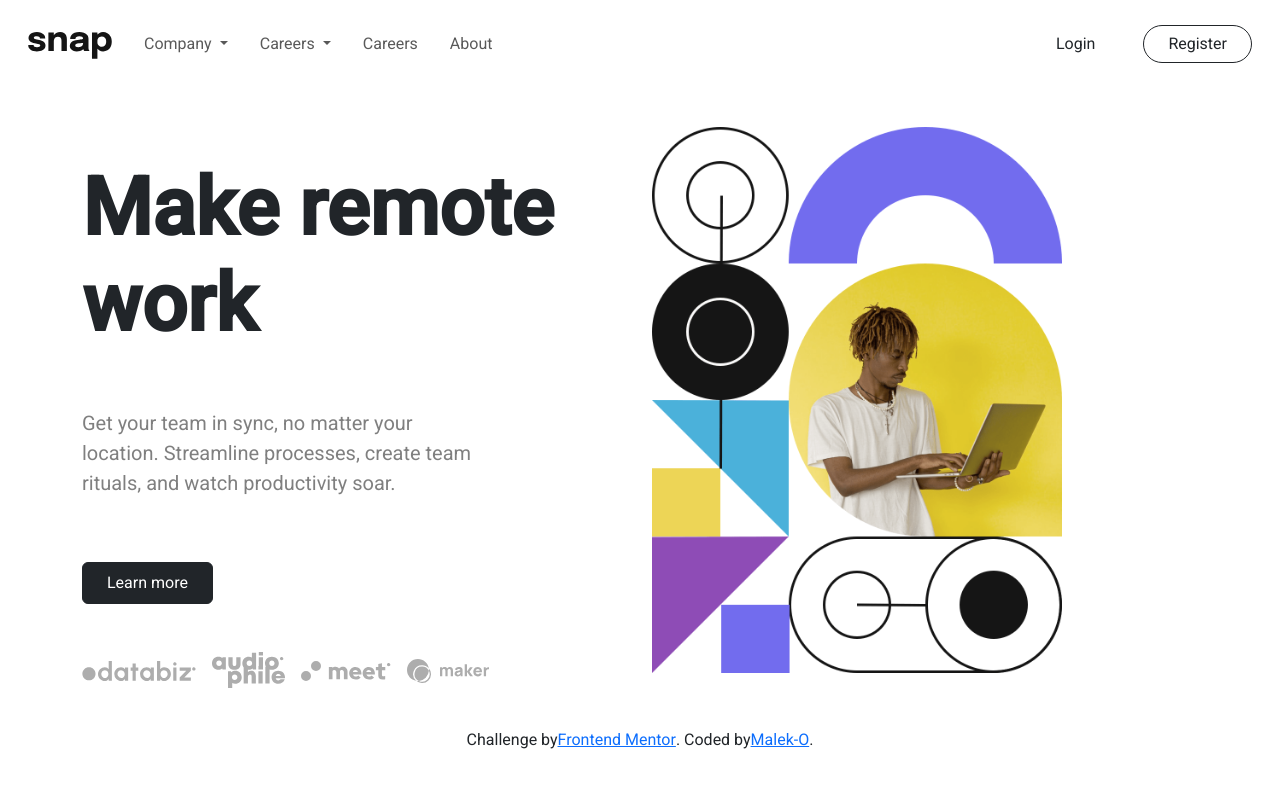
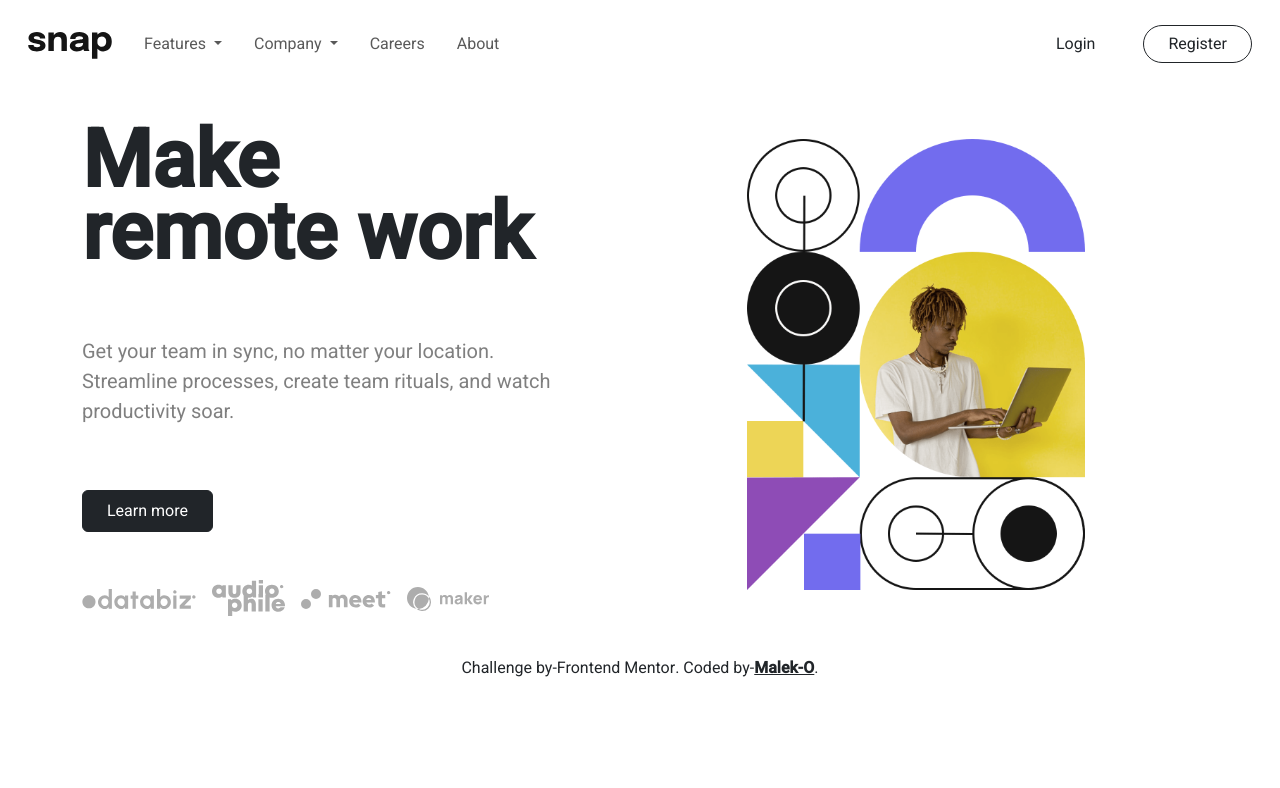
Before and after one commit to Malek-O/intro-section-with-dropdown-navigation-main, a plain HTML site: page index.html in a window 1280 px wide. Drawn offline with Linux system fonts and the light colour scheme.

Commit message:
style: fixing aligment and adding transition

```diff
--- a/css/style.css
+++ b/css/style.css
@@ -17,12 +17,35 @@ body {
     max-width: 75%;
 }
 
+.imgw {
+    max-width: 400px;
+}
+
+.negm {
+    margin-top: -2rem;
+}
+
 .hov:hover {
     background-color: transparent;
     color: black;
 
 }
 
+.dropdown-menu {
+    animation: 0.5s slideup;
+}
+
+@keyframes slideup {
+    from {
+        transform: translateY(10%);
+    }
+
+    to {
+        transform: translateY(0%);
+    }
+}
+
+
 @media screen and (max-width:768px) {
     .med {
         max-width: 100%;
--- a/index.html
+++ b/index.html
@@ -40,14 +40,14 @@
 
 
         <div class="offcanvas-body">
-          <ul class="navbar-nav me-auto mb-2 mb-lg-0 mt-2 mt-lg-0 ">
+          <ul class="navbar-nav me-auto mb-2 mb-lg-0 mt-2 mt-lg-0  ">
 
-            <li class="nav-item dropdown mx-2 ">
+            <li class="nav-item dropdown mx-2  ">
               <a class="nav-link dropdown-toggle" href="#" role="button" data-bs-toggle="dropdown"
                 aria-expanded="false">
-                Company
+                Features
               </a>
-              <ul class="dropdown-menu shds w-50">
+              <ul class="dropdown-menu shds w-50 p-3">
                 <li>
                   <a class="dropdown-item" href="#">
                     <img class="me-2" src="images/icon-todo.svg" alt="">
@@ -77,9 +77,9 @@
             <li class="nav-item dropdown mx-2">
               <a class="nav-link dropdown-toggle" href="#" role="button" data-bs-toggle="dropdown"
                 aria-expanded="false">
-                Careers
+                Company
               </a>
-              <ul class="dropdown-menu   shds">
+              <ul class="dropdown-menu  p-3 shds">
                 <li>
                   <a class="dropdown-item" href="#">
                     History
@@ -124,8 +124,9 @@
   <div class="hero py-4 ">
     <div class="container">
       <div class="row justify-content-center align-items-center text-lg-start text-center">
-        <div class="col-lg-6 order-lg-1 order-2">
-          <h1 class="fw-bold py-5 h1 ">Make remote work</h1>
+        <div class="col-lg-7 order-lg-1 order-2">
+          <h1 class="fw-bold h1 mt-lg-0 mt-5">Make</h1>
+          <h1 class="fw-bold negm pb-5 h1">remote work</h1>
           <p class="pb-5 mx-lg-0 mx-auto fs-5 text-black-50 med">Get your team in sync, no matter your location.
             Streamline
             processes,
@@ -147,8 +148,8 @@
             </a>
           </div>
         </div>
-        <div class="col-lg-6 order-lg-2 order-1">
-          <img class="img-fluid w-75 d-none d-lg-block" src="images/image-hero-desktop.png" alt="">
+        <div class="col-lg-5 order-lg-2 order-1">
+          <img class="img-fluid w-75 imgw d-none d-lg-block" src="images/image-hero-desktop.png" alt="">
           <img class="img-fluid   d-block d-lg-none" src="images/image-hero-mobile.png" alt="">
 
         </div>
@@ -158,9 +159,10 @@
 
 
 
-  <div class="attribution d-flex align-items-center justify-content-center py-3">
-    Challenge by <a href="https://www.frontendmentor.io?ref=challenge" target="_blank">Frontend Mentor</a>.
-    Coded by <a href="https://github.com/Malek-O">Malek-O</a>.
+  <div class="attribution d-flex align-items-center justify-content-center py-3 text-dark">
+    Challenge by <a class="text-decoration-none text-dark" href="https://www.frontendmentor.io?ref=challenge"
+      target="_blank">-Frontend Mentor</a>.
+    Coded by- <a class=" text-dark fw-bold" href="https://github.com/Malek-O">Malek-O</a>.
   </div>
 
   <script src="js/bootstrap.bundle.min.js"></script>
```
